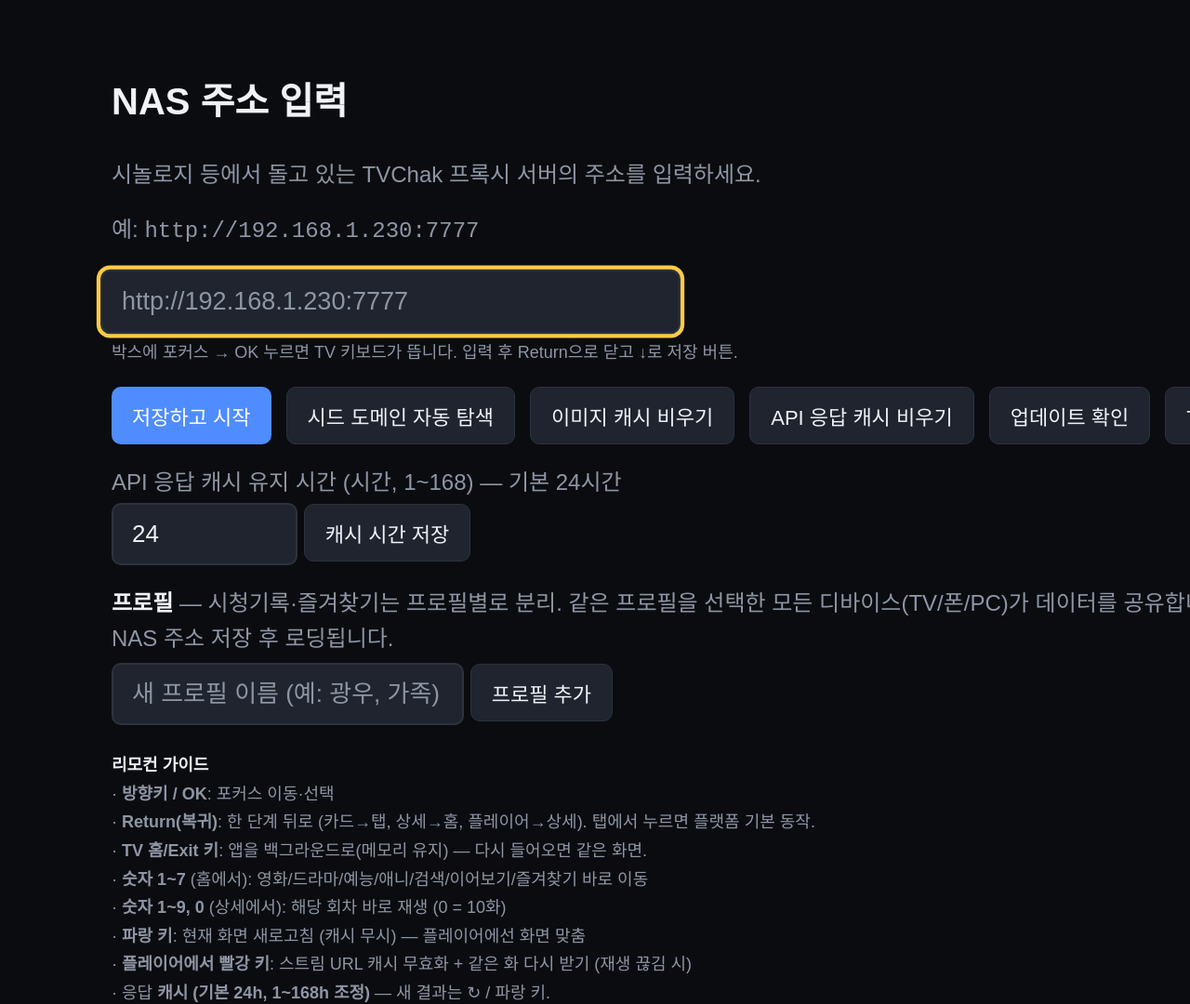
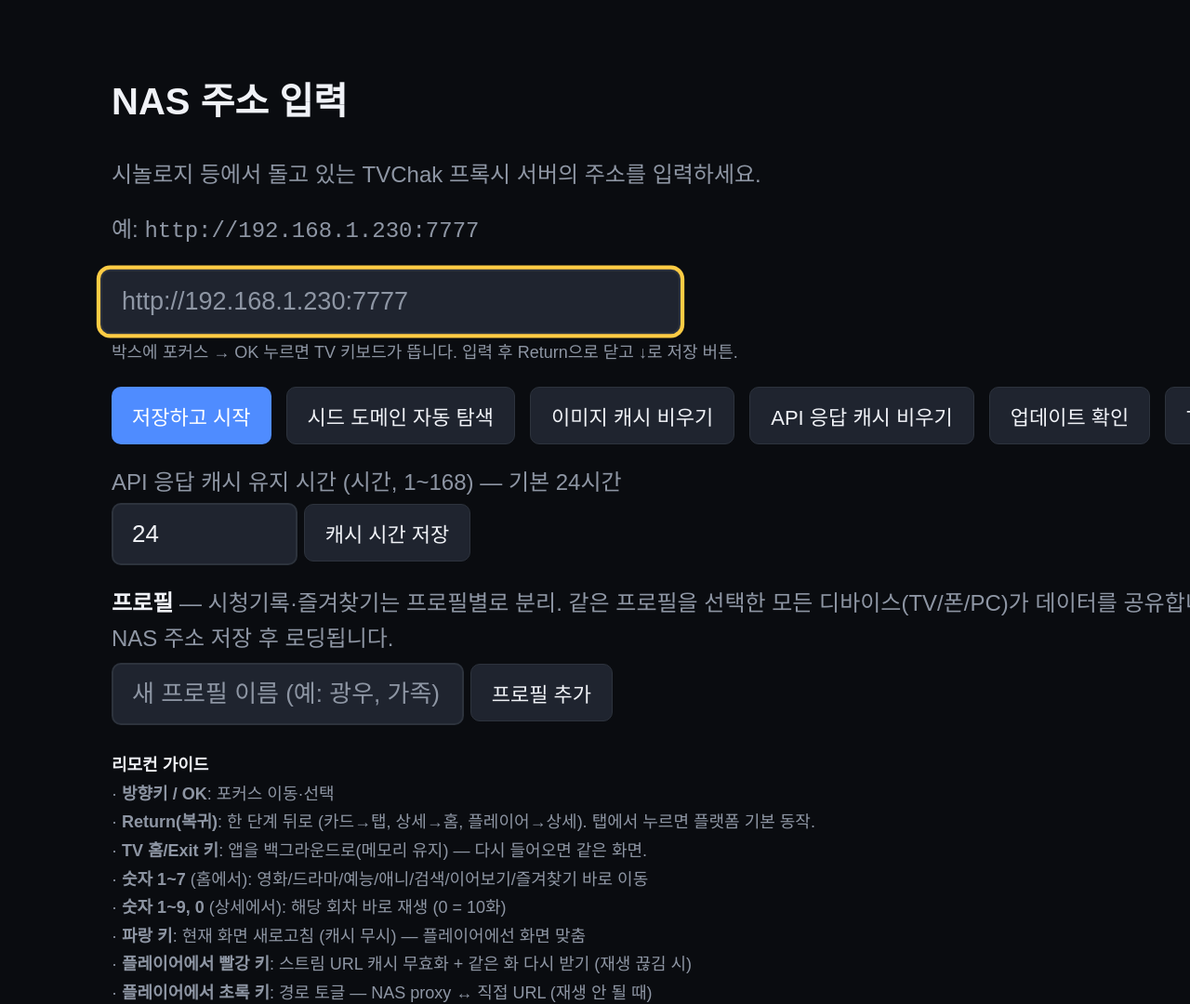
Before and after one commit to qorrhkddn/tvchak-tizen, a website: page app/index.html in a window 1280 px wide. Shown: the top 1080 px of the page at 93% size. Drawn offline with Linux system fonts and the light colour scheme.

Commit message:
v1.0.22: TV 리모컨 초록 키 = player 경로 토글 (proxy ↔ 직접)
mobile.js 의 swap FAB 은 PC/모바일 전용. TV(Tizen) 는 mobile.js 안 로드 +
player-overlay 안 swap-src-btn 에 row/col dataset 없어 키 포커스 못 잡음.

onColor("green") + currentScreen==="player" → swapPlayerSrc() 호출.
player 의 색깔 키 매핑:
  빨강 = 스트림 다시 받기 (cache 무효화)
  초록 = 경로 토글 (proxy ↔ 직접)  ← 신규
  파랑 = 화면 맞춤 (cycleFitMode)

리모컨 가이드(설정 hint) 도 업데이트.

```diff
--- a/app/app.js
+++ b/app/app.js
@@ -9,7 +9,7 @@
 
   // 현재 빌드 버전 — package.json과 동기화. 화면에도 표시되어 TV에 어떤
   // 모듈이 들어왔는지 한눈에 확인 가능.
-  var APP_VERSION = "1.0.21";
+  var APP_VERSION = "1.0.22";
 
   // ---------- API 응답 캐시 (localStorage) ----------
   // Cloudflare 차단 회피를 위해 응답을 길게 캐시한다. 기본 24시간. 사용자는
@@ -1952,6 +1952,7 @@
   function onColor(color) {
     if (currentScreen === "player") {
       if (color === "blue") cycleFitMode();
+      if (color === "green") swapPlayerSrc();  // proxy ↔ 직접 URL 토글
       if (color === "red") {
         // 스트림 URL 만료 등으로 재생 안 될 때 — extract 캐시 무효화 후 같은 화 재시도
         if (player.currentEp) {
--- a/app/index.html
+++ b/app/index.html
@@ -66,6 +66,7 @@
         · <strong>숫자 1~9, 0</strong> (상세에서): 해당 회차 바로 재생 (0 = 10화)<br>
         · <strong>파랑 키</strong>: 현재 화면 새로고침 (캐시 무시) — 플레이어에선 화면 맞춤<br>
         · <strong>플레이어에서 빨강 키</strong>: 스트림 URL 캐시 무효화 + 같은 화 다시 받기 (재생 끊김 시)<br>
+        · <strong>플레이어에서 초록 키</strong>: 경로 토글 — NAS proxy ↔ 직접 URL (재생 안 될 때)<br>
         · 응답 <strong>캐시 (기본 24h, 1~168h 조정)</strong> — 새 결과는 ↻ / 파랑 키.<br>
         · 플레이어: <strong>◀▶</strong> 10초 시킹 / <strong>▶⏸</strong> 재생·정지<br>
         · 이어보기·즐겨찾기: <strong>빨강 키</strong> 항목 삭제 / <strong>노랑 키 ×2</strong> 전체 삭제
--- a/package.json
+++ b/package.json
@@ -1,6 +1,6 @@
 {
   "name": "tvchak-tizen",
-  "version": "1.0.21",
+  "version": "1.0.22",
   "description": "TVChak client for Samsung Tizen TV via TizenBrew. Backend (NAS proxy) handles search, extraction and Referer injection.",
   "packageType": "app",
   "appName": "TVChak",
```
